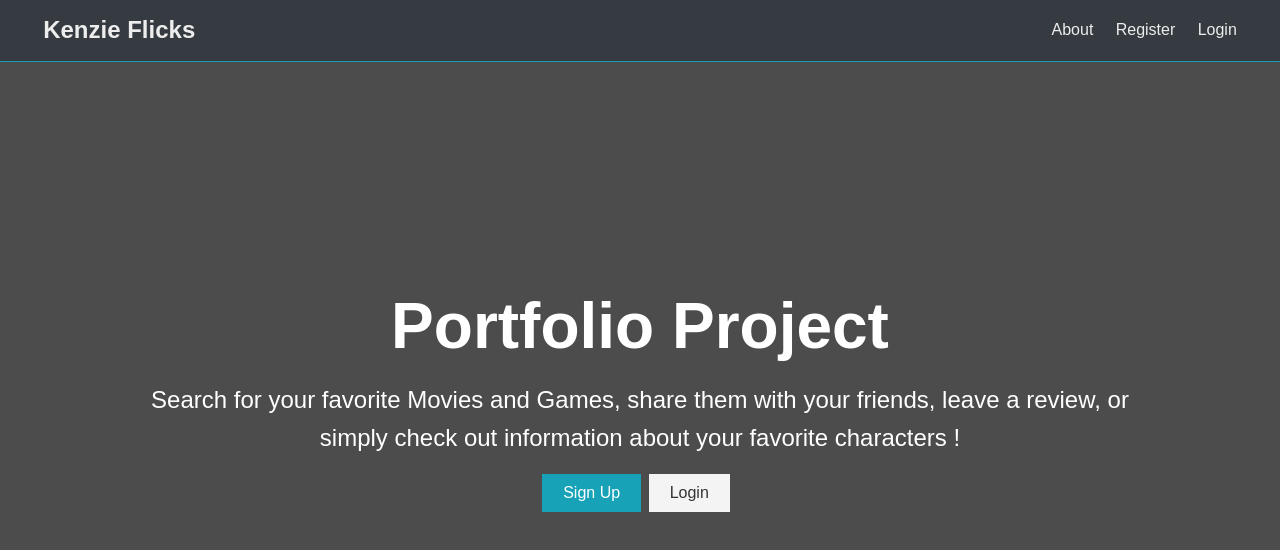
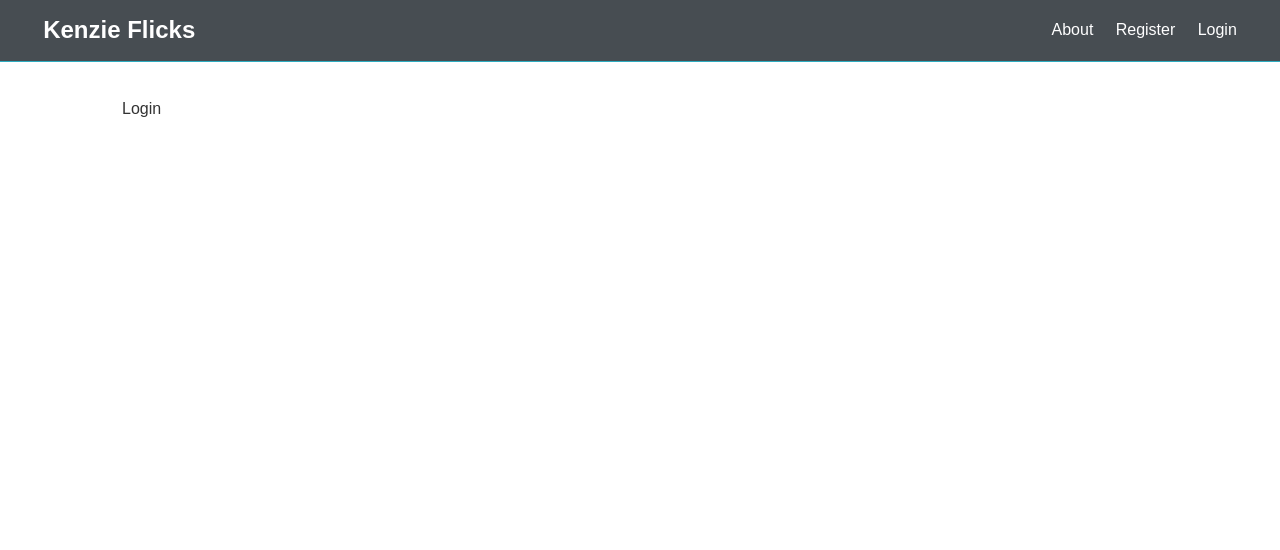
Before and after one commit to BethanyFolino/portfolio-project, a React (Create React App) app in the folder client/: page /login in a window 1280 px wide. Shown: the top 550 px of the page. Built offline with nearby package versions, Linux system fonts and the light colour scheme.

Commit message:
added login and registration components, also added routing

```diff
--- a/client/src/App.js
+++ b/client/src/App.js
@@ -1,12 +1,23 @@
 import React, { Fragment } from "react";
+import { BrowserRouter as Router, Route, Switch } from 'react-router-dom';
 import Navigation from './components/layout/Navigation';
 import Landing from './components/layout/Landing';
+import Register from './components/auth/Register';
+import Login from './components/auth/Login';
 import "./App.css";
 const App = () => (
+  <Router>
   <Fragment>
     <Navigation />
-    <Landing />
+    <Route exact path='/' component={ Landing } />
+    <section className='container'>
+      <Switch>
+        <Route exact path='/register' component={Register} />
+        <Route exact path='/login' component={Login} />
+      </Switch>
+    </section>
   </Fragment>
+  </Router>
 );
 
 export default App;
--- /dev/null
+++ b/client/src/components/auth/Login.js
@@ -0,0 +1,11 @@
+import React from 'react'
+
+export const Login = () => {
+    return (
+        <div>
+            Login
+        </div>
+    )
+}
+
+export default Login;
--- /dev/null
+++ b/client/src/components/auth/Register.js
@@ -0,0 +1,11 @@
+import React from 'react'
+
+export const Register = () => {
+    return (
+        <div>
+            Register
+        </div>
+    )
+}
+
+export default Register;
--- a/client/src/components/layout/Landing.js
+++ b/client/src/components/layout/Landing.js
@@ -1,4 +1,5 @@
-import React from 'react'
+import React from 'react';
+import { Link } from 'react-router-dom';
 
 export const Landing = () => {
     return (
@@ -13,8 +14,8 @@
             information about your favorite characters !
           </p>
           <div className="buttons">
-            <a href="register.html" className="btn btn-primary">Sign Up</a>
-            <a href="login.html" className="btn btn-light">Login</a>
+            <Link to="/register" className="btn btn-primary">Register</Link>
+            <Link to="/login" className="btn btn-light">Login</Link>
           </div>
         </div>
       </div>
--- a/client/src/components/layout/Navigation.js
+++ b/client/src/components/layout/Navigation.js
@@ -1,22 +1,23 @@
 import React from "react";
+import { Link } from 'react-router-dom';
 
 export const Navigation = () => {
   return (
     <nav className="navbar bg-dark">
       <h1>
-        <a href="index.html">
+        <Link to="/">
           <i className="fas fa-code"></i> Kenzie Flicks
-        </a>
+        </Link>
       </h1>
       <ul>
         <li>
-          <a href="profiles.html">About</a>
+          <Link to="/">About</Link>
         </li>
         <li>
-          <a href="register.html">Register</a>
+          <Link to="/register">Register</Link>
         </li>
         <li>
-          <a href="login.html">Login</a>
+          <Link to="/login">Login</Link>
         </li>
       </ul>
     </nav>
```
